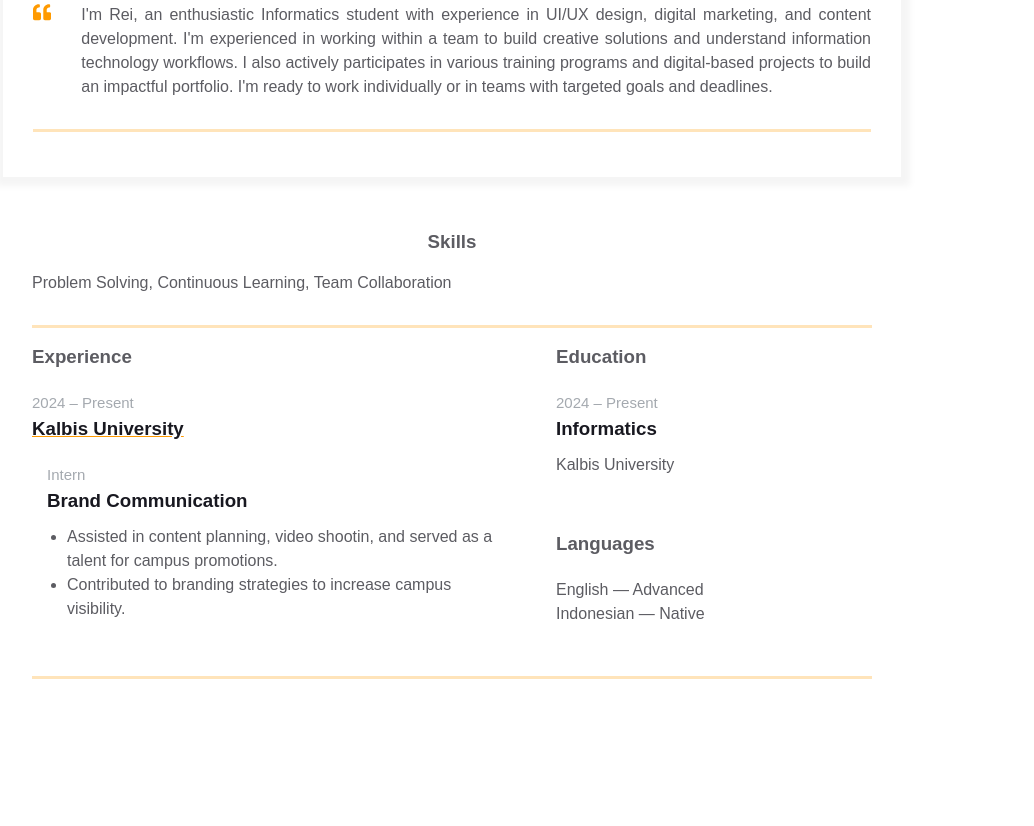
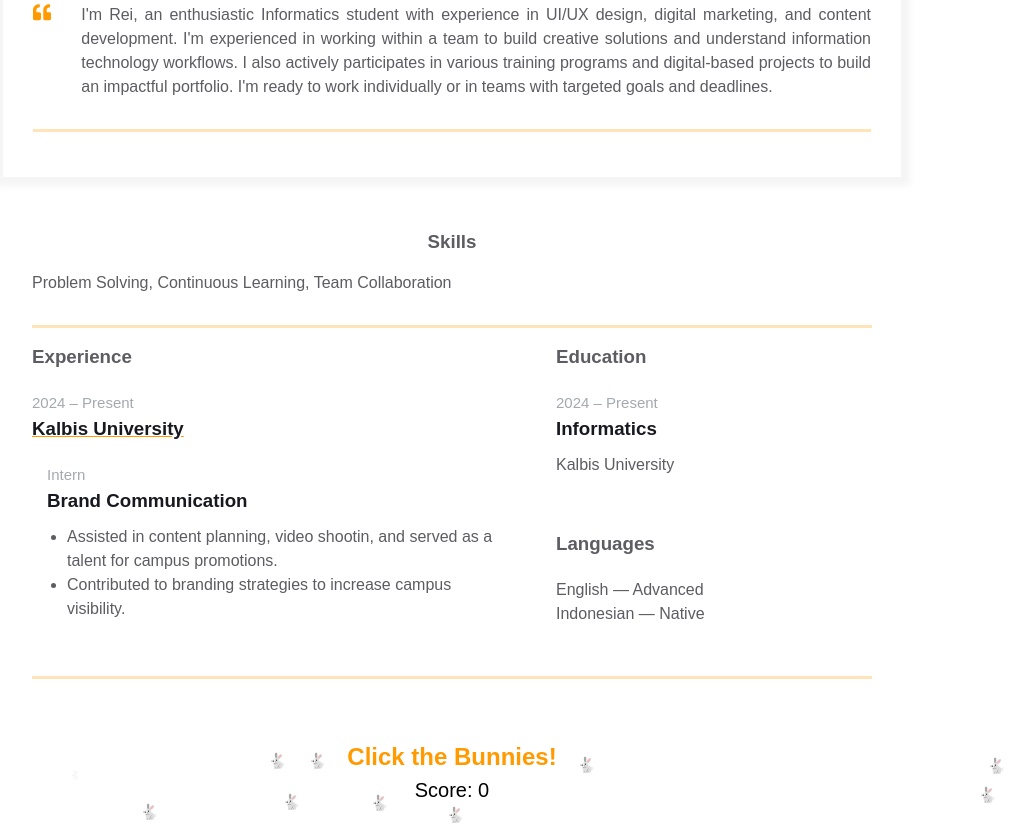
Before and after one commit to reishasholihah/homepage, a plain HTML site: page index.html in a window 1280 px wide. Shown: the part 339-1165 px from the top of the page, without its empty margins (188-1222 px from the left). Before the commit the page ends 1033 px from the top, so only its background shows below. Drawn offline with Linux system fonts and the light colour scheme.

Commit message:
Resolved merge conflicts

```diff
--- a/index.html
+++ b/index.html
@@ -159,6 +159,72 @@
             </div>
             </div>
         </div>
+
+        <!-- Bunny Clicker Game -->
+        <div id="bunny-clicker">
+            <h3>Click the Bunnies!</h3>
+            <p>Score: <span id="score">0</span></p>
+            <div id="bunny-container"></div>
+        </div>
+
+        <script>
+            let score = 0;
+
+            // Function to generate bunny emojis at random positions
+            function generateBunny() {
+              let bunnyContainer = document.getElementById('bunny-container');
+
+              let bunny = document.createElement('div');
+              bunny.classList.add('bunny');
+              bunny.textContent = '🐇';  // Bunny emoji
+
+              // Randomize bunny position on screen
+              bunny.style.top = `${Math.random() * 90 + 5}%`;  // Random vertical position
+              bunny.style.left = `${Math.random() * 90 + 5}%`; // Random horizontal position
+
+              // Randomize bunny speed and size
+              bunny.style.animation = 'pop 1s ease-out forwards';
+
+              // Event listener for click event on bunny
+              bunny.addEventListener('click', () => {
+                score++;
+                document.getElementById('score').textContent = score;
+
+                // When a bunny is clicked, we generate more bunnies
+                generateBunny();  // Create a new bunny
+                bunny.style.display = 'none';  // Hide the clicked bunny
+              });
+
+              bunnyContainer.appendChild(bunny);
+            }
+
+            // Animation for bunnies popping
+            const styleSheet = document.styleSheets[0];
+            styleSheet.insertRule(`
+              @keyframes pop {
+                0% {
+                  opacity: 0;
+                  transform: scale(0.5);
+                }
+                100% {
+                  opacity: 1;
+                  transform: scale(1);
+                }
+              }
+            `, styleSheet.cssRules.length);
+
+            // Generate initial bunnies
+            window.onload = function() {
+              // Generate initial bunnies to pop up
+              for (let i = 0; i < 5; i++) {
+                generateBunny();
+              }
+
+              // Periodically generate bunnies every 1 second
+              setInterval(generateBunny, 1000);
+            };
+          </script>
+
       </main>
   </body>
 </html>
--- a/styles.css
+++ b/styles.css
@@ -261,7 +261,7 @@
     color: var(--secondary-text-color);
   }
 
-  /* Bunny Clicker Styles */
+/* Bunny Clicker Game */
 #bunny-clicker {
     position: relative;
     text-align: center;
@@ -280,15 +280,18 @@
 
   .bunny {
     position: absolute;
-    width: 50px;
-    height: 50px;
-    background-image: url('https://path_to_your_bunny_image.png'); /* Replace with your bunny image path */
-    background-size: contain;
-    background-repeat: no-repeat;
+    font-size: 15px;
     cursor: pointer;
-    transition: transform 0.3s ease;
+    transition: transform 0.3s ease, opacity 0.2s ease;
   }
 
   .bunny:hover {
-    transform: scale(1.2);
+    transform: scale(1.5);
   }
+
+  .bunny-container {
+    position: relative;
+    height: 100vh;
+    width: 100%;
+    overflow: hidden;
+  }
```
